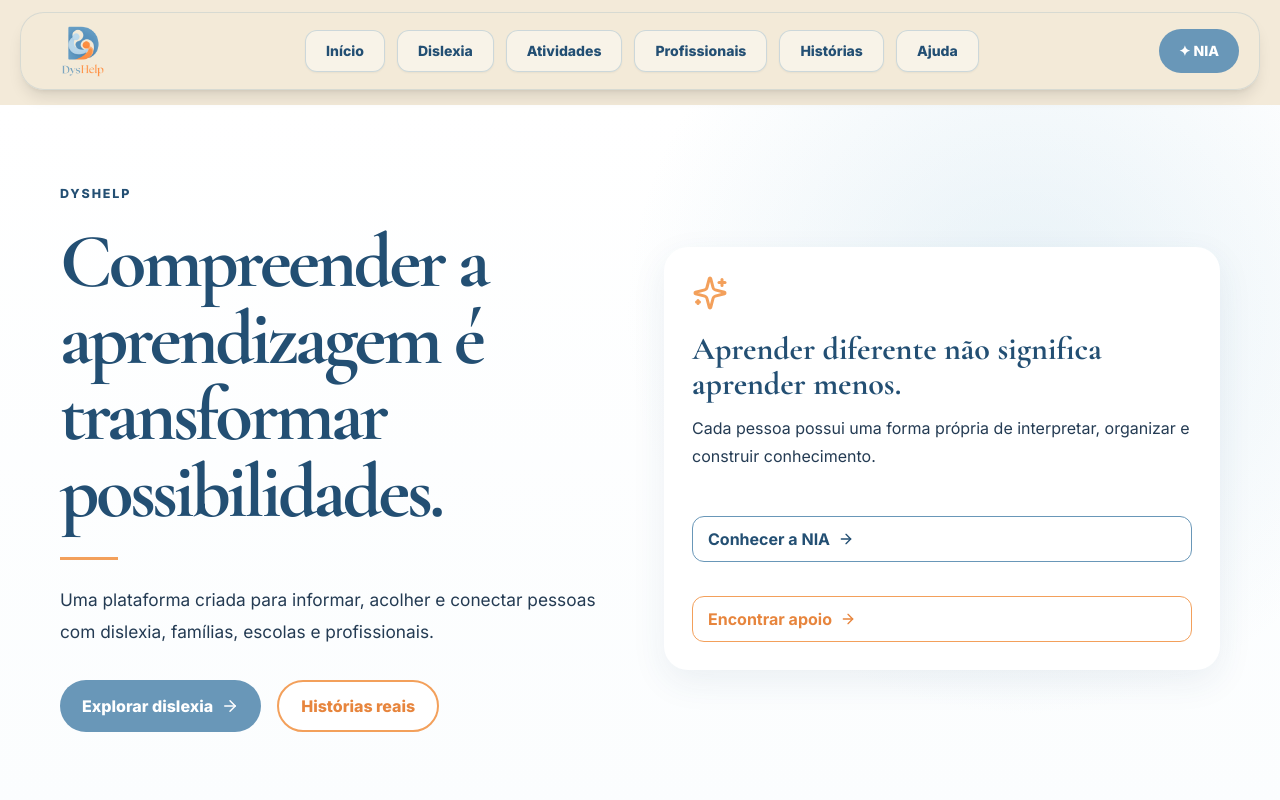
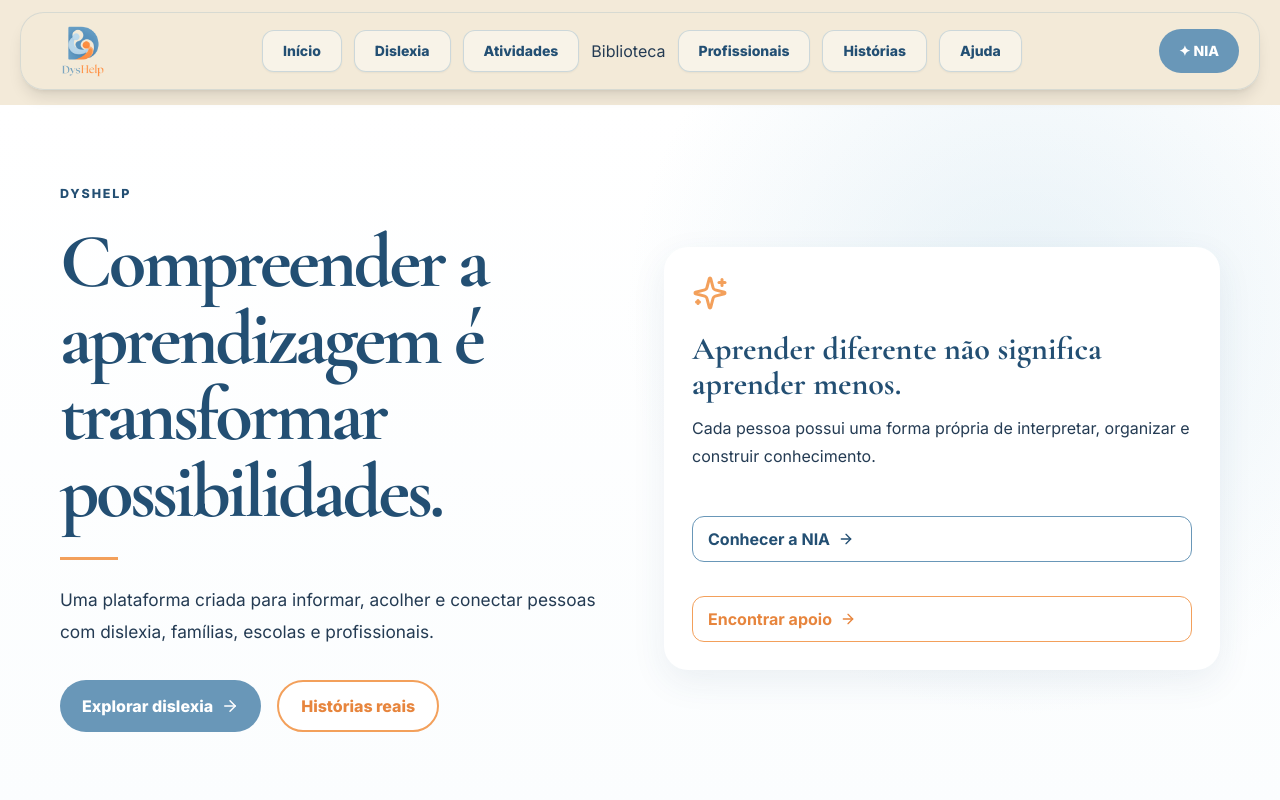
Before and after one commit to bernardowoldam-commits/Dyslexia-PxP, a Next.js app: page / in a window 1280 px wide. Shown: the top 800 px of the page. Built offline with nearby package versions, Linux system fonts and the light colour scheme.

Commit message:
Update page.tsx

```diff
--- a/app/page.tsx
+++ b/app/page.tsx
@@ -97,7 +97,9 @@ function Header() {
   >
     Atividades
   </a>
-
+<a href="/biblioteca" className="nav-link">
+  Biblioteca
+</a>
 
   <a
     href="/profissionais"
```
